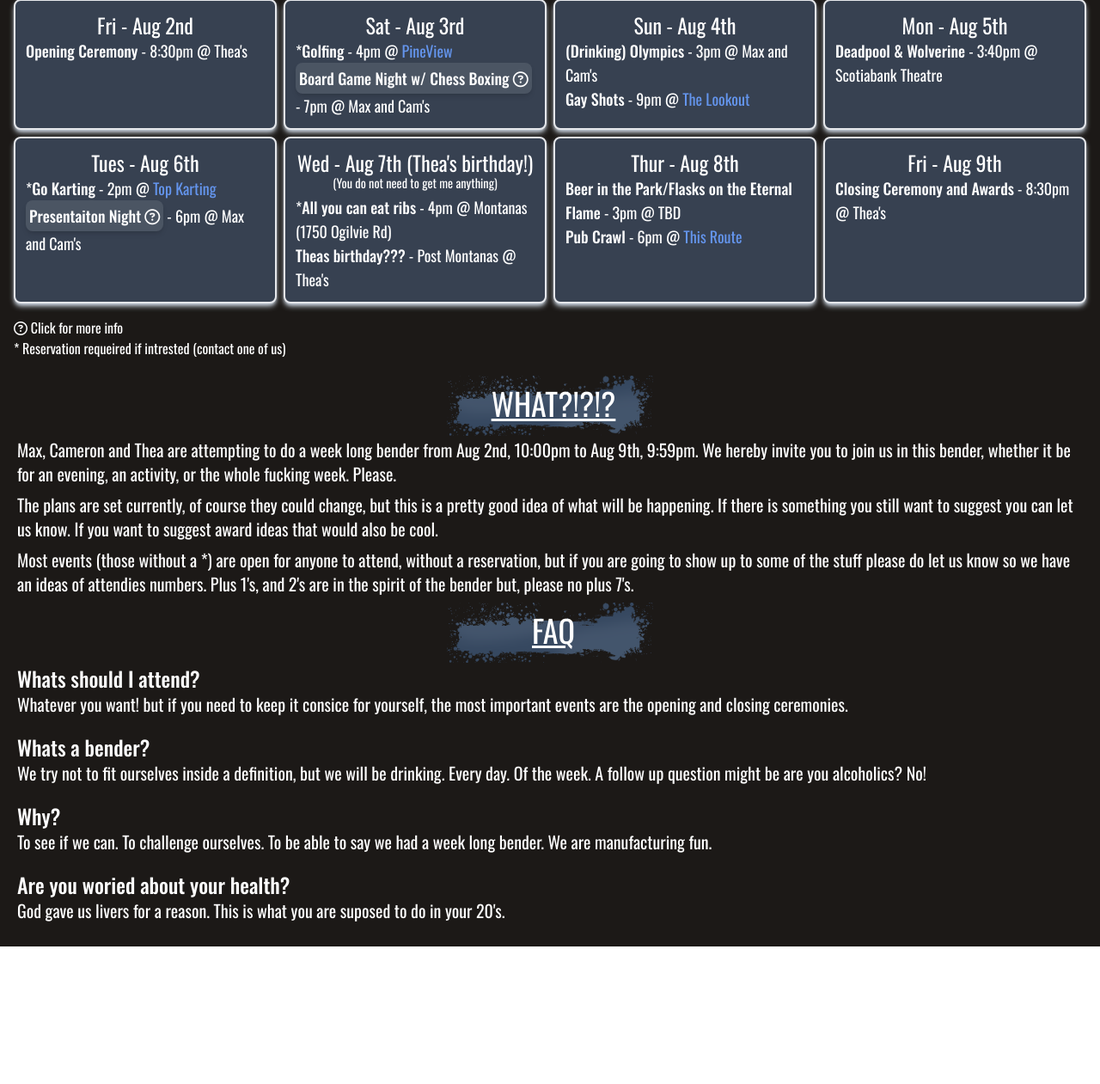
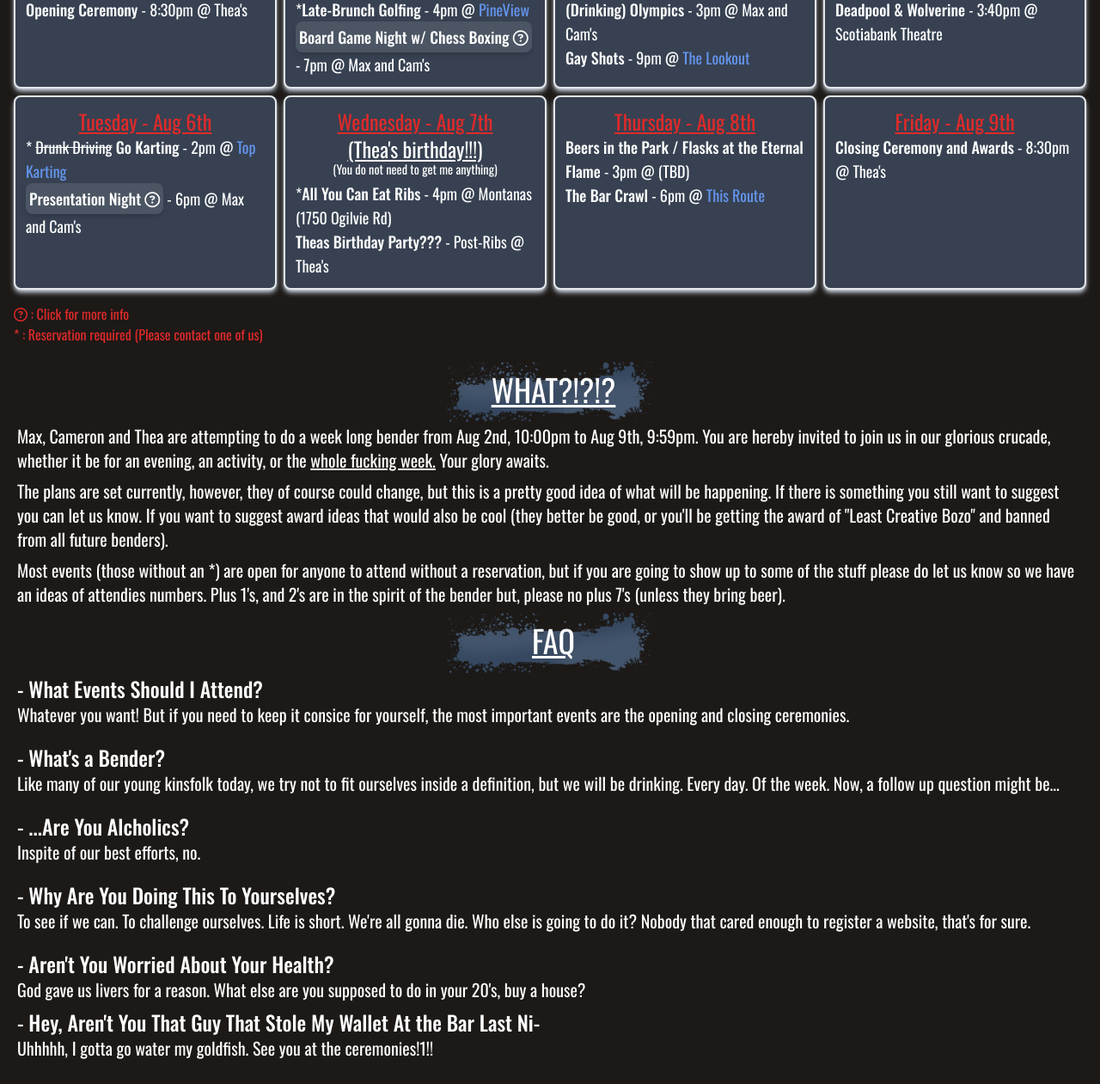
Before and after one commit to akaowen7/week-long-bender, an Astro site: page / in a window 1280 px wide. Shown: the part 349-1610 px from the top of the page at 86% size. Before the commit the page ends 1450 px from the top, so only its background shows below. Built offline with nearby package versions, Linux system fonts and the light colour scheme; Astro itself is replaced by a stand-in of ours.

Commit message:
Asthetic/Funny Changes

```diff
--- a/src/pages/index.astro
+++ b/src/pages/index.astro
@@ -53,12 +53,13 @@ import Default from "../layouts/Default.astro";
 
     // I am nothing if not someone who cares for formatting
     title.innerHTML =
-      "CAMERON, MAX, AND THEA WILL TAKE PART IN A WEEK LONG BENDER IN " +
       (days ? `${days} DAY${days > 1 ? "S" : ""}, ` : "") +
       (hours ? `${hours} HOUR${hours > 1 ? "S" : ""}, ` : "") +
       (minutes ? `${minutes} MINUTE${minutes > 1 ? "S" : ""}, ` : "") +
       (minutes || hours || days ? "AND " : "") +
       `${seconds} SECONDS`;
+
+
 
     // in ms, makes the countdown go from 1 to "bender has started",
     // skipping the 0 second mark
@@ -89,6 +90,9 @@ import Default from "../layouts/Default.astro";
 
 <Default title="WEEK LONG BENDER">
   <div class="bg-stone-900 flex flex-col">
+    <div class="mx-auto">
+      <h1 class="text-4xl mb-2 text-center p-3 pl-5">MAX, CAMERON, AND THEA ARE HAVING A WEEK-LONG BENDER IN</h1>
+    </div>
     <div class="spray">
       <h1
         id="title"
@@ -97,18 +101,18 @@ import Default from "../layouts/Default.astro";
         MAX, CAMERON, AND THEA WILL TAKE PART IN A WEEK LONG BENDER
       </h1>
     </div>
-    <div class="paint w-60 mx-auto">
-      <h1 class="text-4xl mb-2 text-center p-3 pl-5 underline">THE PLAN</h1>
+    <div class="paint w-80 mx-auto">
+      <h1 class="text-4xl mb-2 text-center p-3 pl-5 underline">THE (BATTLE)PLAN</h1>
     </div>
     <div class="flex flex-col flex-wrap md:flex-row p-3 calender">
       <div class="shadow-slate-300 shadow-md" id="2">
-        <h3>Fri - Aug 2nd</h3>
+        <h3>Friday - Aug 2nd</h3>
         <p><b>Opening Ceremony</b> - 8:30pm @ Thea's</p>
       </div>
       <div class="shadow-slate-300 shadow-md" id="3">
-        <h3>Sat - Aug 3rd</h3>
+        <h3>Saturday - Aug 3rd</h3>
         <p>
-          *<b>Golfing</b> - 4pm @ <a href="https://www.pineview.com/en"
+          *<b>Late-Brunch Golfing</b> - 4pm @ <a href="https://www.pineview.com/en"
             >PineView</a
           >
         </p>
@@ -120,12 +124,19 @@ import Default from "../layouts/Default.astro";
           > - 7pm @ Max and Cam's
         </p>
         <p id="exp1" class="border-l-4 pl-3 mt-2 hidden">
-          Bring a board game, or just come to play. Partacipation in chess
-          boxing is not mandatory, but we will call you a pussy if you dont
+          Bring a board game, or just come to play. Participation in chess
+          boxing is not mandatory, but we will call you a pussy if you don't.
+
+          <br /><br />
+
+          <small> Max, Cameron, and Thea are not responsible for the injuries,
+            concussions, dislocations, discombobulations, sprains, ligiment tears,
+            jammed fingers, and wounded prides that will occur during the chess boxing.
+            Pussy.</small>
         </p>
       </div>
       <div class="shadow-slate-300 shadow-md" id="4">
-        <h3>Sun - Aug 4th</h3>
+        <h3>Sunday - Aug 4th</h3>
         <p>
           <b>(Drinking) Olympics</b> - 3pm @ Max and Cam's
         </p>
@@ -136,15 +147,15 @@ import Default from "../layouts/Default.astro";
         </p>
       </div>
       <div class="shadow-slate-300 shadow-md" id="5">
-        <h3>Mon - Aug 5th</h3>
+        <h3>Monday - Aug 5th</h3>
         <p>
           <b>Deadpool & Wolverine</b> - 3:40pm @ Scotiabank Theatre
         </p>
       </div>
       <div class="shadow-slate-300 shadow-md" id="6">
-        <h3>Tues - Aug 6th</h3>
+        <h3>Tuesday - Aug 6th</h3>
         <p>
-          *<b>Go Karting</b> - 2pm @ <a href="https://www.topkarting.com/"
+          * <s>Drunk Driving</s> <b> Go Karting</b> - 2pm @ <a href="https://www.topkarting.com/"
             >Top Karting</a
           >
         </p>
@@ -152,46 +163,47 @@ import Default from "../layouts/Default.astro";
           <InfoButton
             onClick="document.getElementById('exp2').classList.toggle('hidden')"
           >
-            <b>Presentaiton Night</b>
+            <b>Presentation Night</b>
           </InfoButton>
           - 6pm @ Max and Cam's
         </p>
         <p id="exp2" class="border-l-4 pl-3 mt-2 hidden">
-          Prepare a presentation, a slideshow, a speech, on anything, anything
+          Prepare a presentation, a slideshow, a speech, on anything. Anything
           at all, and we will all listen to it. Make it silly, or dead serious.
-          Anything goes. You can also come to just watch the presentations.
+          Anything goes. You can also come to just watch the presentations. Pussy.
         </p>
       </div>
       <div class="shadow-slate-300 shadow-md" id="7">
-        <h3>Wed - Aug 7th (Thea's birthday!)</h3>
+        <h3>Wednesday - Aug 7th</h3>
+        <h3 style="color: white"> (Thea's birthday!!!)</h3>
         <p class="text-center mt-[-.5rem]">
           <small>(You do not need to get me anything)</small>
         </p>
         <p>
-          *<b>All you can eat ribs</b> - 4pm @ Montanas (1750 Ogilvie Rd)
+          *<b>All You Can Eat Ribs</b> - 4pm @ Montanas (1750 Ogilvie Rd)
         </p>
         <p>
-          <b>Theas birthday???</b> - Post Montanas @ Thea's
+          <b>Theas Birthday Party???</b> - Post-Ribs @ Thea's
         </p>
       </div>
       <div class="shadow-slate-300 shadow-md" id="8">
-        <h3>Thur - Aug 8th</h3>
+        <h3>Thursday - Aug 8th</h3>
         <p>
-          <b>Beer in the Park/Flasks on the Eternal Flame</b> - 3pm @ TBD
+          <b>Beers in the Park / Flasks at the Eternal Flame</b> - 3pm @ (TBD)
         </p>
         <p>
-          <b>Pub Crawl</b> - 6pm @ <a href="/map">This Route</a>
+          <b>The Bar Crawl</b> - 6pm @ <a href="/map">This Route</a>
         </p>
       </div>
       <div class="shadow-slate-300 shadow-md" id="9">
-        <h3>Fri - Aug 9th</h3>
+        <h3>Friday - Aug 9th</h3>
         <p><b>Closing Ceremony and Awards</b> - 8:30pm @ Thea's</p>
       </div>
     </div>
-    <p class="pl-4">
-      <i class="fa-regular fa-circle-question"></i> Click for more info
+    <p class="pl-4" style="color: #df2a2a;">
+      <i class="fa-regular fa-circle-question"></i> : Click for more info
     </p>
-    <p class="pl-4">* Reservation requeired if intrested (contact one of us)</p>
+    <p class="pl-4" style="color: #df2a2a;">* : Reservation required (Please contact one of us)</p>
 
     <div class="p-5 flex flex-col">
       <div class="paint w-60 mx-auto">
@@ -199,46 +211,54 @@ import Default from "../layouts/Default.astro";
       </div>
       <p class="text-xl mb-2">
         Max, Cameron and Thea are attempting to do a week long bender from Aug
-        2nd, 10:00pm to Aug 9th, 9:59pm. We hereby invite you to join us in this
-        bender, whether it be for an evening, an activity, or the whole fucking
-        week. Please.
+        2nd, 10:00pm to Aug 9th, 9:59pm. You are hereby invited to join us in our
+        glorious crucade, whether it be for an evening, an activity, or the <u>whole fucking
+        week.</u> Your glory awaits.
       </p>
       <p class="text-xl mb-2">
-        The plans are set currently, of course they could change, but this is a
+        The plans are set currently, however, they of course could change, but this is a
         pretty good idea of what will be happening. If there is something you
         still want to suggest you can let us know. If you want to suggest award
-        ideas that would also be cool.
+        ideas that would also be cool (they better be good, or you'll be getting the award of
+        "Least Creative Bozo" and banned from all future benders).
       </p>
       <p class="text-xl mb-2">
-        Most events (those without a *) are open for anyone to attend, without a
+        Most events (those without an *) are open for anyone to attend without a
         reservation, but if you are going to show up to some of the stuff please
         do let us know so we have an ideas of attendies numbers. Plus 1's, and
-        2's are in the spirit of the bender but, please no plus 7's.
+        2's are in the spirit of the bender but, please no plus 7's (unless they bring beer).
       </p>
 
       <div class="paint w-60 mx-auto">
         <h1 class="text-4xl mb-2 text-center p-3 pl-5 underline">FAQ</h1>
       </div>
-      <h2 class="text-2xl"><b>Whats should I attend?</b></h2>
+      <h2 class="text-2xl"><b>- What Events Should I Attend?</b></h2>
       <p class="text-xl mb-5">
-        Whatever you want! but if you need to keep it consice for yourself, the
+        Whatever you want! But if you need to keep it consice for yourself, the
         most important events are the opening and closing ceremonies.
       </p>
-      <h2 class="text-2xl"><b>Whats a bender?</b></h2>
+      <h2 class="text-2xl"><b>- What's a Bender?</b></h2>
       <p class="text-xl mb-5">
-        We try not to fit ourselves inside a definition, but we will be
-        drinking. Every day. Of the week. A follow up question might be are you
-        alcoholics? No!
+        Like many of our young kinsfolk today, we try not to fit ourselves inside a definition, but we will be
+        drinking. Every day. Of the week. Now, a follow up question might be...
       </p>
-      <h2 class="text-2xl"><b>Why?</b></h2>
+      <h2 class="text-2xl"><b>- ...Are You Alcholics?</b></h2>
       <p class="text-xl mb-5">
-        To see if we can. To challenge ourselves. To be able to say we had a
-        week long bender. We are manufacturing fun.
+        Inspite of our best efforts, no.
       </p>
-      <h2 class="text-2xl"><b>Are you woried about your health?</b></h2>
+      <h2 class="text-2xl"><b>- Why Are You Doing This To Yourselves?</b></h2>
+      <p class="text-xl mb-5">
+        To see if we can. To challenge ourselves. Life is short. We're all gonna die.
+        Who else is going to do it? Nobody that cared enough to register a website, that's for sure.
+      </p>
+      <h2 class="text-2xl"><b>- Aren't You Worried About Your Health?</b></h2>
       <p class="text-xl mb-2">
-        God gave us livers for a reason. This is what you are suposed to do in
-        your 20's.
+        God gave us livers for a reason. What else are you supposed to do in
+        your 20's, buy a house?
+      </p>
+      <h2 class="text-2xl"><b>- Hey, Aren't You That Guy That Stole My Wallet At the Bar Last Ni-</b></h2>
+      <p class="text-xl mb-2">
+        Uhhhhh, I gotta go water my goldfish. See you at the ceremonies!1!!
       </p>
     </div>
   </div>
--- a/src/pages/map.astro
+++ b/src/pages/map.astro
@@ -11,7 +11,7 @@ import Default from "../layouts/Default.astro";
       <h1
         class="text-4xl sm:text-6xl m-5 mt-10 sm:m-10 text-center font-meidum underline"
       >
-        OH YEA THE BAR CRAWL MAP
+        OH YEA BABY ITS A BAR CRAWL MAP
       </h1>
     </div>
     <p class="text-center text-xl">Here you go:</p>
@@ -24,7 +24,7 @@ import Default from "../layouts/Default.astro";
       <div class="sm:pr-10">
         <div class="paint w-60 mx-auto">
           <h1 class="text-4xl mb-2 text-center p-3 pl-5 underline">
-            The Stops
+            The Victims
           </h1>
         </div>
         <p class="text-xl">1. The Bar in Minto idk What It's Called</p>
--- a/src/styles/globals.css
+++ b/src/styles/globals.css
@@ -37,3 +37,8 @@ a:hover {
   background-repeat: no-repeat;
   background-position: center;
 }
+
+h3 {
+  color: #df2a2a;
+  text-decoration: underline;
+}
```
